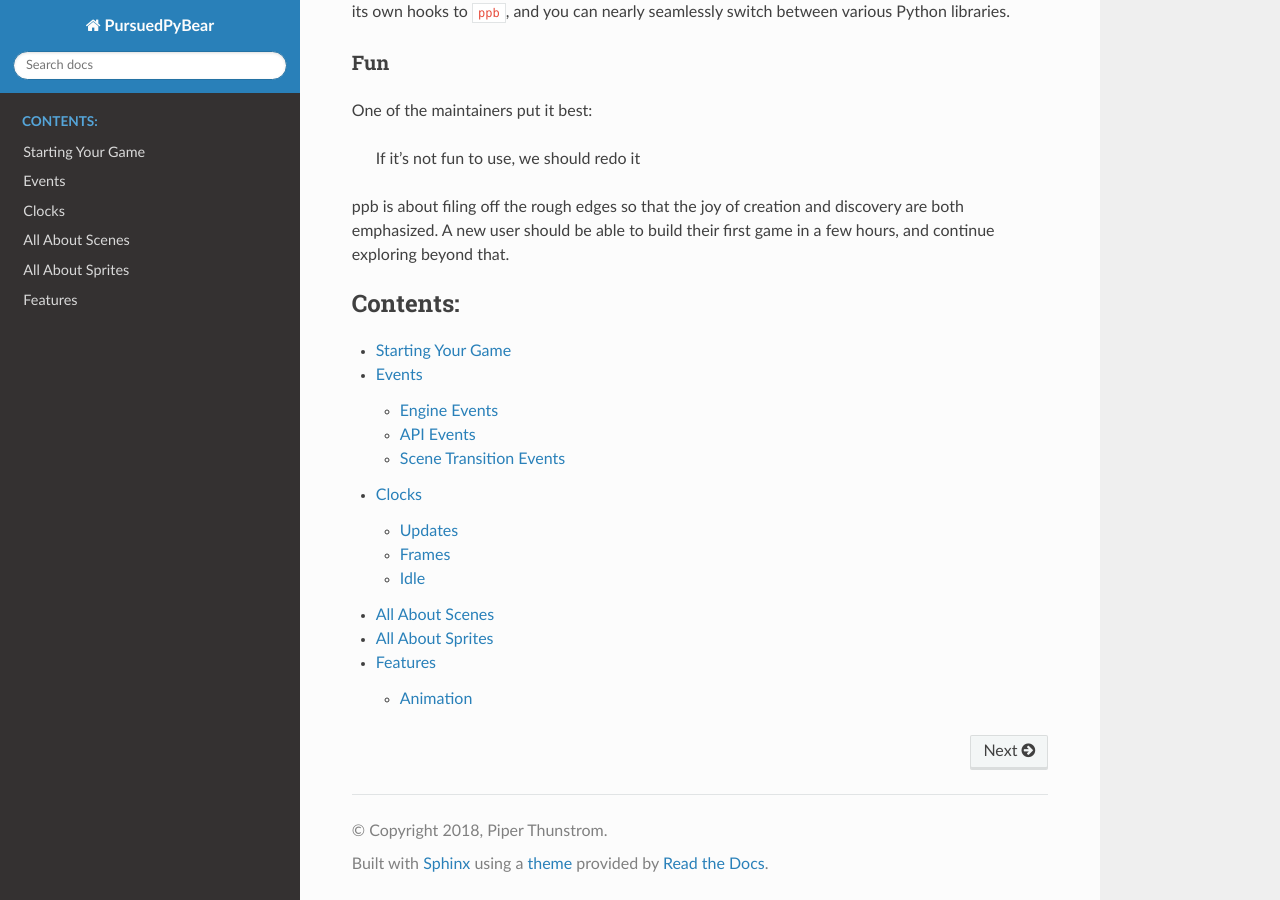
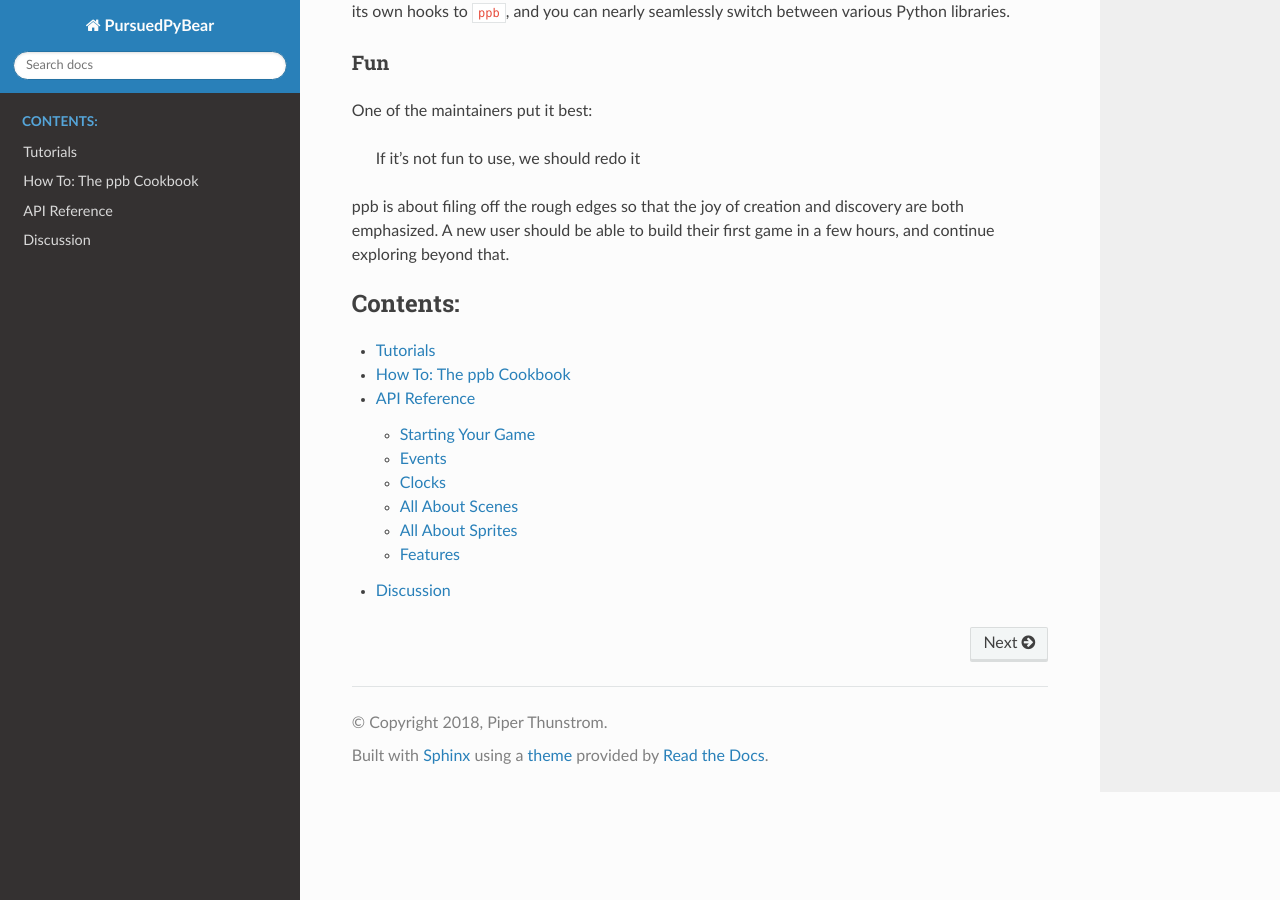
Before and after one commit to ppb/pursuedpybear, a Sphinx documentation site: the page built from docs/index.rst, in a window 1280 px wide and 900 px high, scrolled down 1252 px. Built offline with Sphinx 7.4.7 and the Read the Docs theme 2.0.0, drawn with Linux system fonts in a browser that asks for light colours.

Commit message:
New documentation organization

```diff
--- /dev/null
+++ b/docs/discussion/index.rst
@@ -0,0 +1,6 @@
+Discussion
+=============
+
+Discussion is a place to talk about the history and why of specific parts of
+``ppb``. These items can be heavily technical so primarily intended for
+advanced users.
--- /dev/null
+++ b/docs/howto/index.rst
@@ -0,0 +1,4 @@
+How To: The ppb Cookbook
+=============================
+
+This section is for direct how tos to solve specific problems with ppb.
--- a/docs/index.rst
+++ b/docs/index.rst
@@ -73,14 +73,11 @@ ppb is about filing off the rough edges so that the joy of creation and
 discovery are both emphasized. A new user should be able to build their
 first game in a few hours, and continue exploring beyond that.
 
-
 .. toctree::
    :maxdepth: 2
    :caption: Contents:
 
-   starting
-   events
-   clocks
-   scenes
-   sprites
-   features/index
+   tutorials/index
+   howto/index
+   reference/index
+   discussion/index
--- /dev/null
+++ b/docs/reference/index.rst
@@ -0,0 +1,17 @@
+API Reference
+================
+
+For as simple as the tutorials make ``ppb`` look there's a lot of power under
+the hood. This section will cover the raw what of the ppb API. To find out why
+decisions are made, see the discussion section.
+
+.. toctree::
+   :maxdepth: 2
+   :caption: Contents:
+
+   starting
+   events
+   clocks
+   scenes
+   sprites
+   features/index
```
Also changed, not shown: docs/tutorials/index.rst (added, +7 -0 lines), docs/reference/clocks.rst (renamed from docs/clocks.rst), docs/reference/events.rst (renamed from docs/events.rst), docs/reference/features/animation.rst (renamed from docs/features/animation.rst), docs/reference/features/index.rst (renamed from docs/features/index.rst), docs/reference/scenes.rst (renamed from docs/scenes.rst), docs/reference/sprites.rst (renamed from docs/sprites.rst), docs/reference/starting.rst (renamed from docs/starting.rst).
